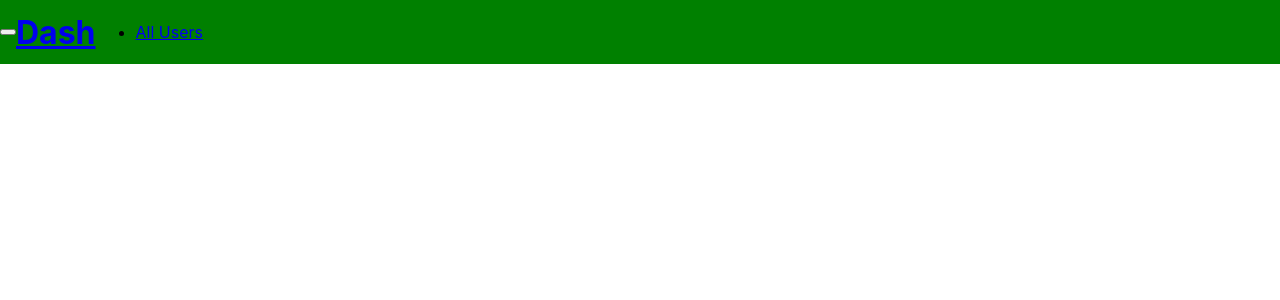
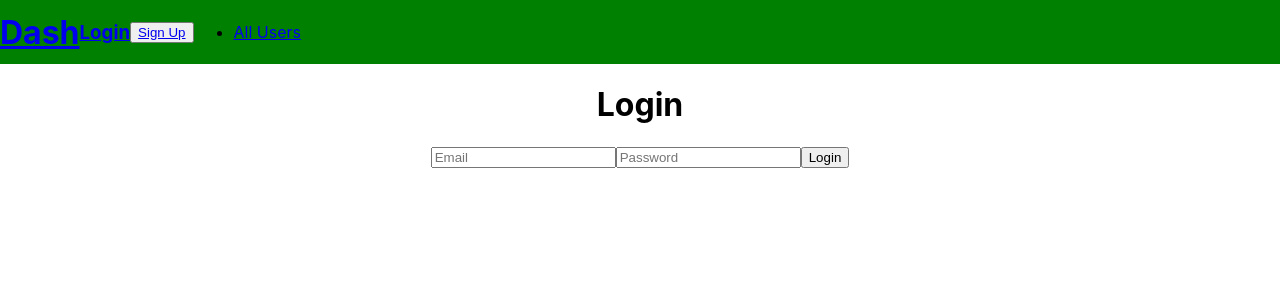
Before and after one commit to omtmana/mash-board, a React (Create React App) app in the folder client/: page /login in a window 1280 px wide. Before the commit this address had no page. Shown: the top 300 px of the page. Built offline with nearby package versions, Linux system fonts and the light colour scheme.

Commit message:
Added login and singup page

```diff
--- a/client/src/App.js
+++ b/client/src/App.js
@@ -2,7 +2,9 @@ import React from 'react';
 import { BrowserRouter as Router, Routes, Route, Link } from 'react-router-dom'
 import './App.css';
 import LandingPage from './shared/Home/LandingPage';
-import MainHeader from './shared/Navigation/MainHeader';
+import Login from './shared/Home/Login';
+import UserSignUp from './shared/Home/UserSignUp';
+// import MainHeader from './shared/Navigation/MainHeader';
 import MainNavigation from './shared/Navigation/MainNavigation';
 
 function App() {
@@ -13,6 +15,8 @@ function App() {
         <MainNavigation />
         <Routes>
           <Route path='/' element={<LandingPage />} />
+          <Route path='/login' element={<Login />} />
+          <Route path='/signup' element={<UserSignUp />}/>
         </Routes>
       </Router>
     </div>
--- /dev/null
+++ b/client/src/shared/Home/Login.js
@@ -0,0 +1,30 @@
+import React, {useState} from "react";
+
+const Login = () => {
+   const[email, setEmail] = useState("")
+   const[password, setPassword] = useState("")
+
+   const handleLoginSubmit = (e) => {
+      e.preventDefault()
+   }
+
+
+   return(
+      <div>
+         <h1> Login </h1>
+         <form onSubmit={handleLoginSubmit}>
+            <input
+            placeholder="Email"
+            value={email}
+
+            />
+            <input
+            placeholder="Password"
+            />
+            <button> Login </button>
+         </form>
+      </div>
+   )
+}
+
+export default Login
--- /dev/null
+++ b/client/src/shared/Home/UserSignUp.js
@@ -0,0 +1,11 @@
+import React from "react";
+
+const UserSignUp = () => {
+   return(
+      <div>
+         <h1> User Sign Up Page </h1>
+      </div>
+   )
+}
+
+export default UserSignUp
--- a/client/src/shared/Navigation/MainNavigation.js
+++ b/client/src/shared/Navigation/MainNavigation.js
@@ -8,12 +8,18 @@ import NavLinks from "./NavLinks";
 const MainNavigation = (props) => {
    return(
       <MainHeader>
-         <button>
+         {/* <button>
             <span />
-         </button>
+         </button> */}
          <h1>
             <Link to='/'> Dash </Link>
          </h1>
+         <h3>
+            <Link to='/login'> Login </Link>
+         </h3>
+         <button>
+            <Link to='/signup'> Sign Up </Link>
+         </button>
          <nav>
             <NavLinks />
          </nav>
```
Also changed, not shown: client/src/shared/Home/Login.css (added), client/src/shared/Home/UserSignUp.css (added).
